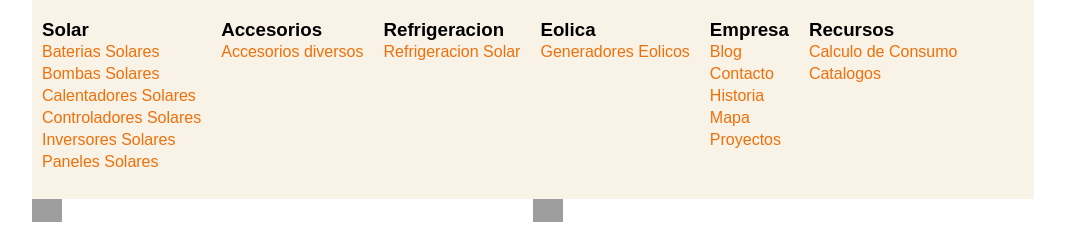
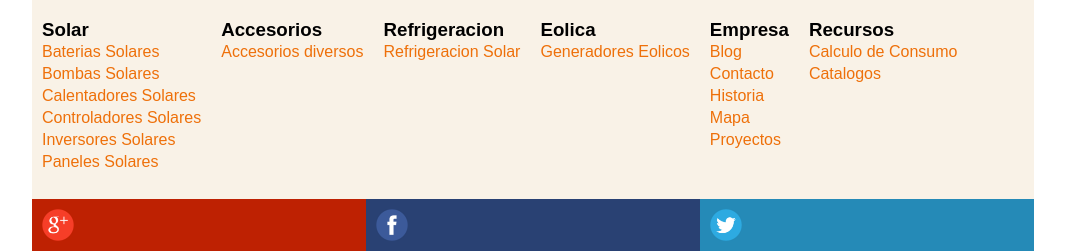
Before and after one commit to marco-martinez/ilecnova, a PHP site: page / in a window 1280 px wide. Shown: the part 611-862 px from the top of the page, without its empty margins (107-1172 px from the left). Before the commit the page ends 833 px from the top, so only its background shows below. Run offline with PHP 8.4, Linux system fonts and the light colour scheme; some web fonts are replaced; grey boxes are pictures that could not be loaded.

Commit message:
avanzando con el footer para vista en pc y terminando el header

```diff
--- a/css/footer.css
+++ b/css/footer.css
@@ -1,22 +1,24 @@
 footer {
+
 	background: #F9F2E7;
-	height: 200px;
+	height: 252px;
 	margin:0 auto;
 	width:1002px;
-}
-
-footer div{
-	display: inline-block;
-	height: 170px;
-	margin:20px 10px 10px 10px;
-	vertical-align: top;
-	float: left;
-	width: auto;
 }
 
 footer div a h3{
 	display: block;
 	margin: 0px;
+}
+
+footer div div a{
+	display: block;
+	height: 52px;
+}
+
+footer div div a img{
+	margin: 10px 10px 5px 10px;
+	width: 32px;
 }
 
 footer div ul{
@@ -42,13 +44,34 @@ footer div ul li a:hover{
 }
 
 footer #redes-sociales{
-	margin:0px;
-	height: auto;
+	display: inline-block;
+	height: 52px;
+	width: auto;
 }
 
-footer #redes-sociales div{
-	display:inline-block;
-	margin:0 auto;
-	width: 501px;
-	height: 30px;
+footer div#div-googleplus{
+ 	background: #be2102;
+ }
+
+footer div#div-facebook{
+ 	background: #294173;
+ }
+
+footer div#div-twitter{
+ 	background: #258ab7;
+ }
+
+.footer-div-redes-sociales{
+ 	display:inline-block;
+ 	height: 52px;
+ 	width: 334px;
+ }
+
+.footer-div{
+	display: inline-block;
+	height: 170px;
+	margin:20px 10px 10px 10px;
+	vertical-align: top;
+	float: left;
+	width: auto;
 }
--- a/scripts/footer.php
+++ b/scripts/footer.php
@@ -1,5 +1,5 @@
 <footer>
-	<div id="footer-solar">
+	<div id="footer-solar" class="footer-div">
 		<a ><h3>Solar</h3></a>
 		<ul id="menu-solar">
 			<li><a href="#">Baterias Solares</a></li>
@@ -10,25 +10,25 @@
 			<li><a href="#">Paneles Solares</a></li>
 		</ul>
 	</div>
-	<div id="footer-accesorios">
+	<div id="footer-accesorios" class="footer-div">
 		<a ><h3>Accesorios</h3></a>
 		<ul id="menu-accesorios">
 			<li><a href="#">Accesorios diversos</a></li>
 		</ul>
 	</div>
-	<div id="footer-refrigeracion">
+	<div id="footer-refrigeracion" class="footer-div">
 		<a ><h3>Refrigeracion</h3></a>
 		<ul id="menu-refrigeracion">
 			<li><a href="#">Refrigeracion Solar</a></li>
 		</ul>
 	</div>
-	<div id="footer-eolica">
+	<div id="footer-eolica" class="footer-div">
 		<a ><h3>Eolica</h3></a>
 		<ul id="menu-eolica">
 			<li><a href="#">Generadores Eolicos</a></li>
 		</ul>
 	</div>
-	<div id="footer-empresa">
+	<div id="footer-empresa" class="footer-div">
 		<a ><h3>Empresa</h3></a>
 		<ul id="menu-empresa">
 			<li><a href="#">Blog</a></li>
@@ -38,7 +38,7 @@
 			<li><a href="#">Proyectos</a></li>
 		</ul>
 	</div>
-	<div id="footer-recursos">
+	<div id="footer-recursos" class="footer-div">
 		<a ><h3>Recursos</h3></a>
 		<ul id="menu-recursos">
 			<li><a href="#">Calculo de Consumo</a></li>
@@ -46,12 +46,20 @@
 		</ul>
 	</div>
 	<div id="redes-sociales">
-		<div>
-			<img src="img/menu.jpg" width="30px" />
+		<div id="div-googleplus" class="footer-div-redes-sociales">
+			<a href="#">
+				<img src="img/googleplus.png"/>
+			</a>
+		</div><!--
+		--><div id="div-facebook" class="footer-div-redes-sociales">
+			<a href="#">
+				<img src="img/facebook.png"/>
+			</a>
+		</div><!--
+		--><div id="div-twitter" class="footer-div-redes-sociales">
+			<a href="#">
+				<img src="img/twitter.png"/>
+			</a>
 		</div>
-		<div>
-			<img src="img/menu.jpg" width="30px" />
-		</div>
-	</div>
-
+	</div><!---->
 </footer>
```
Also changed, not shown: img/facebook.png (added), img/googleplus.png (added), img/twitter.png (added).
